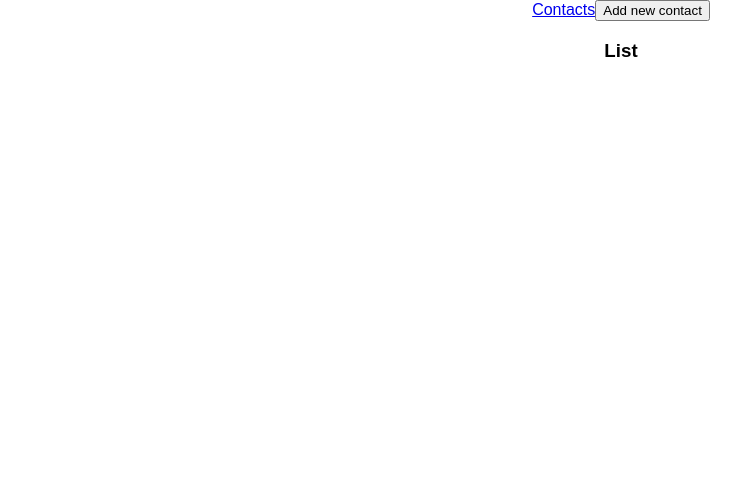
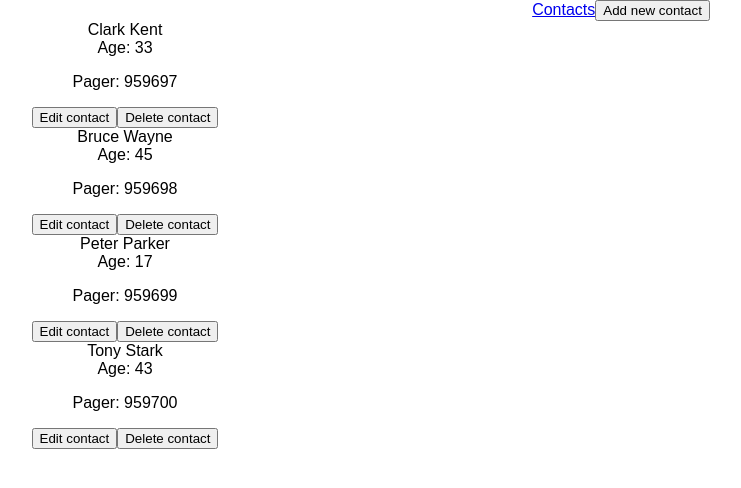
Before and after one commit to EvgeniyShigartsov/Telecart_test, a React (Create React App) app: page / in a window 1280 px wide. Shown: the top 488 px of the page, without its empty margins (19-760 px from the left). Built offline with nearby package versions, Linux system fonts and the light colour scheme.

Commit message:
set contacts display

```diff
--- a/public/db.json
+++ b/public/db.json
@@ -4,25 +4,25 @@
       "name": "Clark",
       "lastname": "Kent",
       "age": 33,
-      "pager": 926545
+      "pager": 959697
     },
     {
       "name": "Bruce",
       "lastname": "Wayne",
       "age": 45,
-      "pager": 945455
+      "pager": 959698
     },
     {
       "name": "Peter",
       "lastname": "Parker",
       "age": 17,
-      "pager": 955654
+      "pager": 959699
     },
     {
       "name": "Tony",
       "lastname": "Stark",
       "age": 43,
-      "pager": 926545
+      "pager": 959700
     }
   ]
 }
--- a/src/App.tsx
+++ b/src/App.tsx
@@ -4,10 +4,10 @@ import { useActions } from './hooks/useActions';
 import { Header } from './components/Header/Header'
 
 const App: FC = () => {
-  const { getContactsFromDB } = useActions()
+  const { getContacts } = useActions()
 
   useEffect(() => {
-    getContactsFromDB()
+    getContacts()
   }, [])
   return (
     <div className="app">
--- a/src/components/ContactsList/Contact/Contact.tsx
+++ b/src/components/ContactsList/Contact/Contact.tsx
@@ -1,3 +1,31 @@
 import React, { FC } from 'react'
+import { Button, Card } from 'react-bootstrap'
+import { IContact } from '../../../globalTypes/globalTypes'
 
-export const Contact: FC = () => null
+interface IContactProps {
+  data: IContact
+}
+
+export const Contact: FC<IContactProps> = ({ data }) => (
+  <Card style={{ width: '18rem' }}>
+    <Card.Body>
+      <Card.Title>
+        {data.name}
+        {' '}
+        {data.lastname}
+      </Card.Title>
+      <Card.Subtitle className="mb-2 text-muted">
+        Age:
+        {' '}
+        {data.age}
+      </Card.Subtitle>
+      <Card.Text>
+        Pager:
+        {' '}
+        {data.pager}
+      </Card.Text>
+      <Button variant="primary" className="mr-2">Edit contact</Button>
+      <Button variant="secondary">Delete contact</Button>
+    </Card.Body>
+  </Card>
+)
--- a/src/components/ContactsList/ContactsList.tsx
+++ b/src/components/ContactsList/ContactsList.tsx
@@ -1,9 +1,17 @@
 import React, { FC } from 'react'
+import { Container, Row } from 'react-bootstrap'
 import { useTypedSelector } from '../../hooks/useTypedSelector'
 import { contactsSelector } from '../../store/contacts/reducer'
+import { Contact } from './Contact/Contact'
 
 export const ContactsList: FC = () => {
   const contacts = useTypedSelector(contactsSelector)
 
-  return <h3>List</h3>
+  return (
+    <Container>
+      <Row className="justify-content-md-center">
+        {contacts.map((contact) => <Contact key={contact.pager} data={contact} />)}
+      </Row>
+    </Container>
+  )
 }
--- a/src/store/contacts/actions.ts
+++ b/src/store/contacts/actions.ts
@@ -9,9 +9,12 @@ const getContactsFromLS = (): IContact[] => {
   return JSON.parse(items)
 }
 
-export const getContactsFromDB = () => (dispatch: Dispatch<ContactAction>): void => {
+export const getContacts = () => (dispatch: Dispatch<ContactAction>): void => {
   const contacts = getContactsFromLS()
-  if (contacts.length) return
+  if (contacts.length) {
+    dispatch({ type: types.GET_CONTACTS_SUCCES, payload: contacts })
+    return
+  }
 
   dispatch({ type: types.GET_CONTACTS })
 
```
